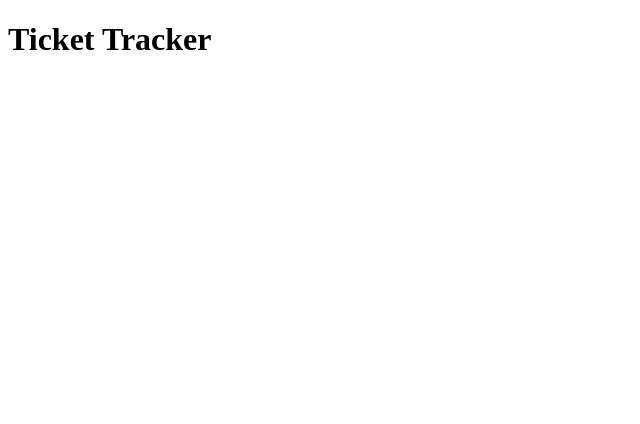
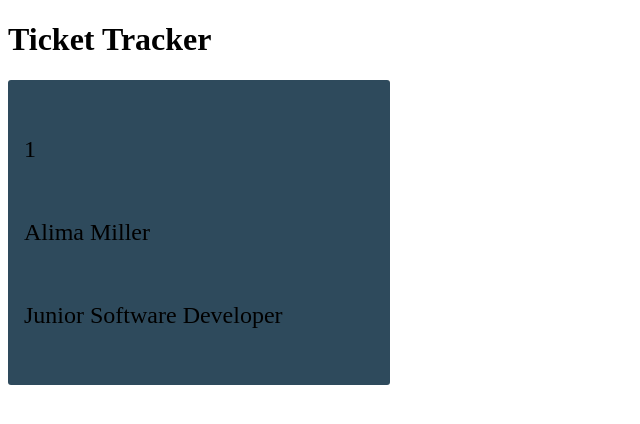
Before and after one commit to rosaTome/react-ticket-tracker-challenge, a React (Vite) app: page / in a window 1280 px wide. Shown: the top 424 px of the page, without its empty margins (0-640 px from the left). Built offline with nearby package versions, Linux system fonts and the light colour scheme.

Commit message:
EmployeeCard added to App.tsx to test style

```diff
--- a/src/App.tsx
+++ b/src/App.tsx
@@ -1,9 +1,19 @@
 // import React from 'react'
+
+import EmployeeCard from "./Components/EmployeeCard/EmployeeCard"
+import employees from "./data/employees"
 
 const App = () => {
   return (
     <div>
         <h1>Ticket Tracker</h1>
+        {employees && (
+            <EmployeeCard
+                id={`${employees[0].id}`}
+                name={`${employees[0].name}`}
+                role={`${employees[0].role}`}
+            />
+        )}
 
     </div>
   )
--- a/src/Components/EmployeeCard/EmployeeCard.scss
+++ b/src/Components/EmployeeCard/EmployeeCard.scss
@@ -0,0 +1,37 @@
+@use "../../styles/variables" as *;
+
+.employee-card {
+  display: flex;
+  flex-direction: column;
+  align-items: center;
+  background-color: $color-foreground;
+  width: 100%;
+  max-width: 350px;
+  border-radius: 3px;
+  overflow: hidden;
+  padding: 1rem;
+
+  .employee-card__content {
+    padding: 1rem;
+    display: flex;
+    flex-direction: column;
+    gap: 0.5rem;
+    width: 100%;
+    word-break: break-word;
+
+    .employee-card__id {
+      font-size: 1.5rem;
+      font-weight: normal;
+    }
+
+    .employee-card__name {
+        font-size: 1.5rem;
+        font-weight: normal;
+    }
+
+    .employee-card__role {
+      font-size: 1.5rem;
+      font-weight: normal;
+    }
+  }
+}
--- a/src/Components/EmployeeCard/EmployeeCard.tsx
+++ b/src/Components/EmployeeCard/EmployeeCard.tsx
@@ -1,4 +1,4 @@
-
+import "./EmployeeCard.scss";
 
 type EmployeeCardProps = {
   id: number;
```
